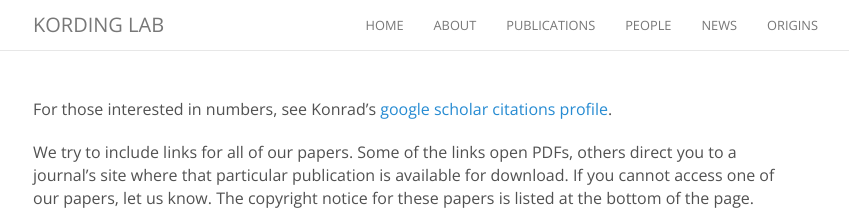
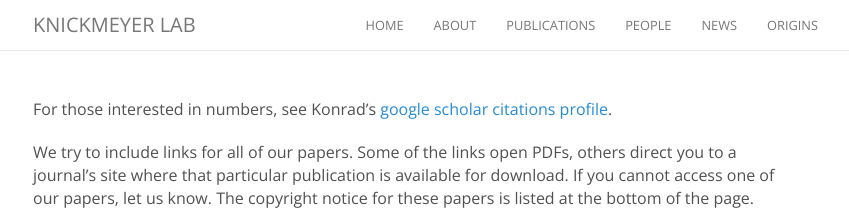
Before and after one commit to AnnMAlex/knickmeyer-lab.github.io, a Jekyll site: the page built from publications.md, in a window 1280 px wide. Shown: the top 210 px of the page, without its empty margins (222-1071 px from the left). Built offline with Jekyll 4.4.1, drawn with Linux system fonts in a browser that asks for light colours; nearby versions of some CDN libraries; comment, search, counter and statistics services are not loaded; some of the changed lines change nothing that is shown.

Commit message:
Update _config.yml

```diff
--- a/_config.yml
+++ b/_config.yml
@@ -3,13 +3,13 @@
 # # # # # # # #
 
 # Basic
-name:               "Kording lab"
-title:              "as called as Bayesian Behavior Lab"
-description:        "this is a page for Konrad Kording lab, we are comptational neurosciece and datascience lab based in Rehabilitation Institute of Chicago and Northwestern University, Chicago"
+name:               "Knickmeyer Lab"
+title:              "Brains, Babies, and Bacteria"
+description:        "this is a page for the Rebecca Knickmeyer lab at Michigan State University"
 
 
 # URL
-url:                http://kordinglab.github.io
+url:                http://knickmeyer-lab.github.io
 baseurl:
 #baseurl:            "" #For Root Domain
 permalink:          /:year/:month/:day/:title.html
```
